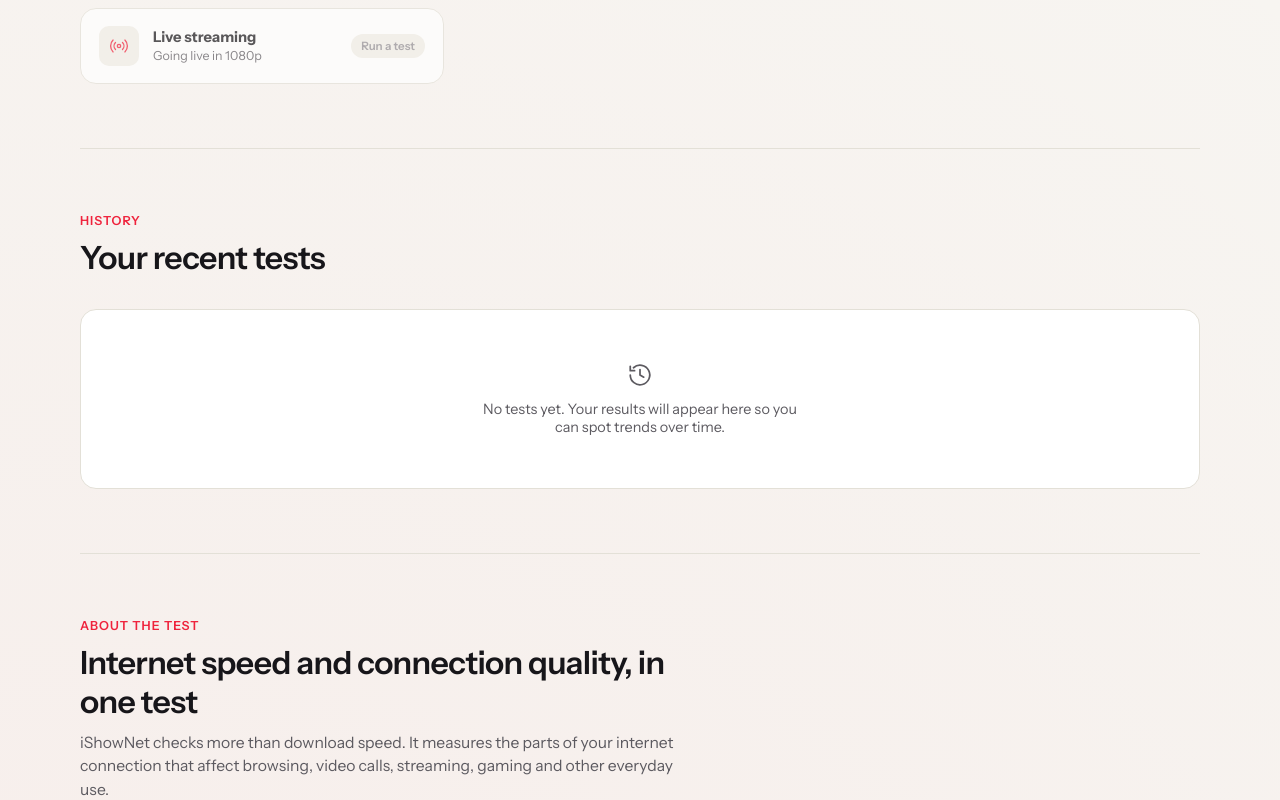
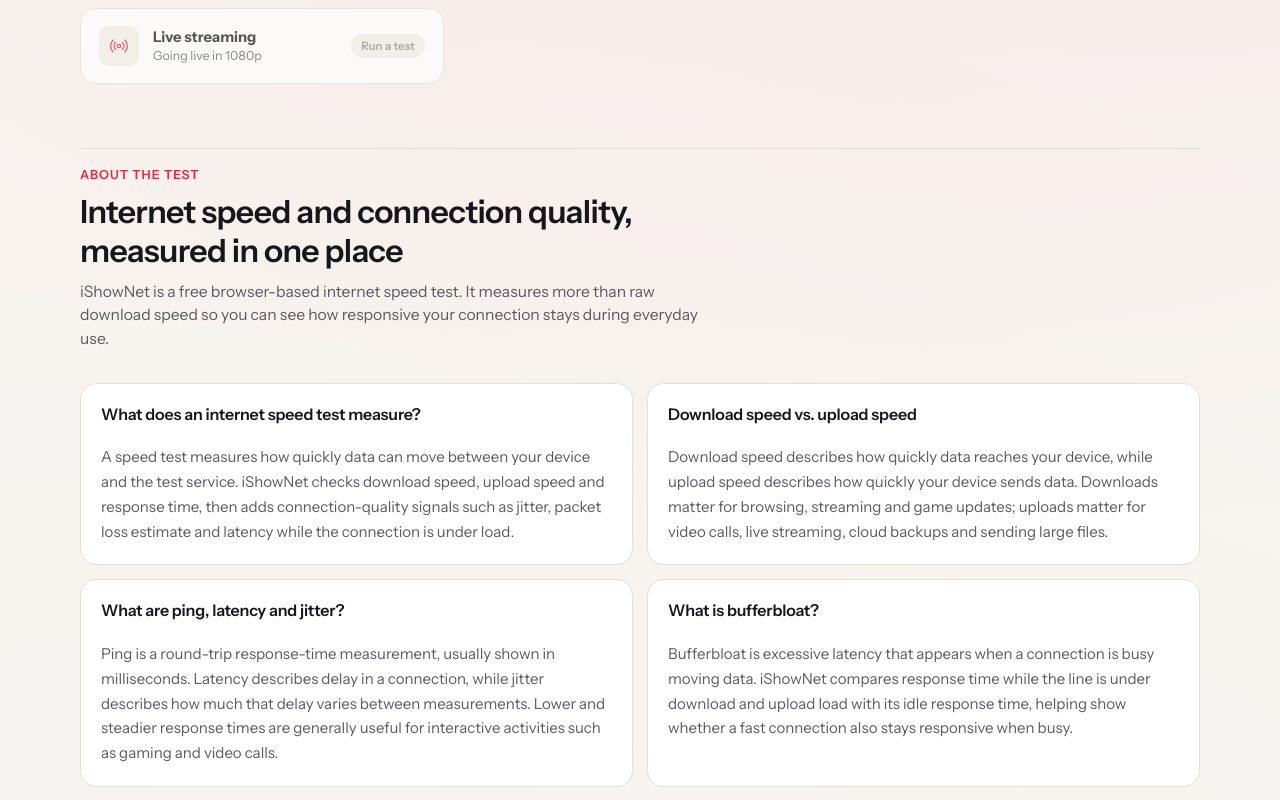
Before and after one commit to bonifacenjuguna/ishownet, a Next.js app: page / in a window 1280 px wide. Shown: the part 2000-2800 px from the top of the page. Built offline with nearby package versions, Linux system fonts and the light colour scheme.

Commit message:
Complete SEO content and social metadata

```diff
--- a/app/globals.css
+++ b/app/globals.css
@@ -1324,6 +1324,45 @@
 .fineprint {
   font-size: 0.76rem;
   color: var(--text-faint);
+}
+
+
+/* ───────── SEO content ───────── */
+
+.seo-content {
+  padding-top: 18px;
+}
+
+.seo-card {
+  display: flex;
+  flex-direction: column;
+  gap: 10px;
+}
+
+.seo-card h3,
+.seo-prose h3 {
+  font-size: 1rem;
+  line-height: 1.35;
+  letter-spacing: -0.01em;
+}
+
+.seo-card p,
+.seo-prose p {
+  max-width: 72ch;
+  color: var(--text-dim);
+  font-size: 0.88rem;
+  line-height: 1.7;
+}
+
+.seo-prose {
+  display: grid;
+  gap: 10px;
+  max-width: 900px;
+  margin-top: 22px;
+}
+
+.seo-prose h3:not(:first-child) {
+  margin-top: 18px;
 }
 
 /* ───────── Footer ───────── */
--- a/app/layout.tsx
+++ b/app/layout.tsx
@@ -67,12 +67,21 @@
     siteName: 'iShowNet',
     type: 'website',
     locale: 'en_US',
+    images: [
+      {
+        url: '/opengraph-image',
+        width: 1200,
+        height: 630,
+        alt: 'iShowNet internet speed test',
+      },
+    ],
   },
   twitter: {
     card: 'summary_large_image',
     title: 'Internet Speed Test — Download, Upload & Ping | iShowNet',
     description:
       'Test download, upload, ping, jitter, packet loss and bufferbloat in your browser with iShowNet.',
+    images: ['/twitter-image'],
   },
   category: 'technology',
 };
--- a/app/page.tsx
+++ b/app/page.tsx
@@ -473,6 +473,62 @@
           )}
         </section>
 
+
+        {/* ───────── Search-friendly guide ───────── */}
+        <section id="how-it-works" className="container section seo-content">
+          <div className="section-head">
+            <p className="eyebrow">About the test</p>
+            <h2>Internet speed and connection quality, measured in one place</h2>
+            <p className="section-sub">
+              iShowNet is a free browser-based internet speed test. It measures more than raw download speed so you can see how responsive your connection stays during everyday use.
+            </p>
+          </div>
+
+          <div className="grid grid-2">
+            <article className="card seo-card">
+              <h3>What does an internet speed test measure?</h3>
+              <p>
+                A speed test measures how quickly data can move between your device and the test service. iShowNet checks download speed, upload speed and response time, then adds connection-quality signals such as jitter, packet loss estimate and latency while the connection is under load.
+              </p>
+            </article>
+            <article className="card seo-card">
+              <h3>Download speed vs. upload speed</h3>
+              <p>
+                Download speed describes how quickly data reaches your device, while upload speed describes how quickly your device sends data. Downloads matter for browsing, streaming and game updates; uploads matter for video calls, live streaming, cloud backups and sending large files.
+              </p>
+            </article>
+            <article className="card seo-card">
+              <h3>What are ping, latency and jitter?</h3>
+              <p>
+                Ping is a round-trip response-time measurement, usually shown in milliseconds. Latency describes delay in a connection, while jitter describes how much that delay varies between measurements. Lower and steadier response times are generally useful for interactive activities such as gaming and video calls.
+              </p>
+            </article>
+            <article className="card seo-card">
+              <h3>What is bufferbloat?</h3>
+              <p>
+                Bufferbloat is excessive latency that appears when a connection is busy moving data. iShowNet compares response time while the line is under download and upload load with its idle response time, helping show whether a fast connection also stays responsive when busy.
+              </p>
+            </article>
+          </div>
+
+          <div className="seo-prose">
+            <h3>How to get a more reliable speed test result</h3>
+            <p>
+              For a useful result, pause large downloads and uploads, stop unnecessary streaming, and test from the location where you normally use the connection. If possible, compare Wi-Fi with Ethernet because wireless signal quality, distance from the router and local interference can affect results. Running more than one test at different times can also reveal congestion or changes in network conditions.
+            </p>
+
+            <h3>Is your internet fast enough for gaming, streaming and calls?</h3>
+            <p>
+              Raw Mbps is only part of connection quality. Online gaming and video calls can be sensitive to ping, jitter and packet loss, while streaming and large downloads depend heavily on sustained download throughput. Cloud gaming and live streaming can be affected by both throughput and latency under load. Use the activity guidance above to interpret your measured connection instead of relying on download speed alone.
+            </p>
+
+            <h3>Wi-Fi, mobile data, fiber and broadband tests</h3>
+            <p>
+              iShowNet runs in the browser, so you can use it on Wi-Fi, Ethernet, mobile data, fiber and other broadband connections without installing a separate speed-test application. Results represent the connection path between your device, network and the iShowNet test service at the time of the test.
+            </p>
+          </div>
+        </section>
+
         {/* ───────── History ───────── */}
         <section id="history" className="container section">
           <div className="section-head row">
```
